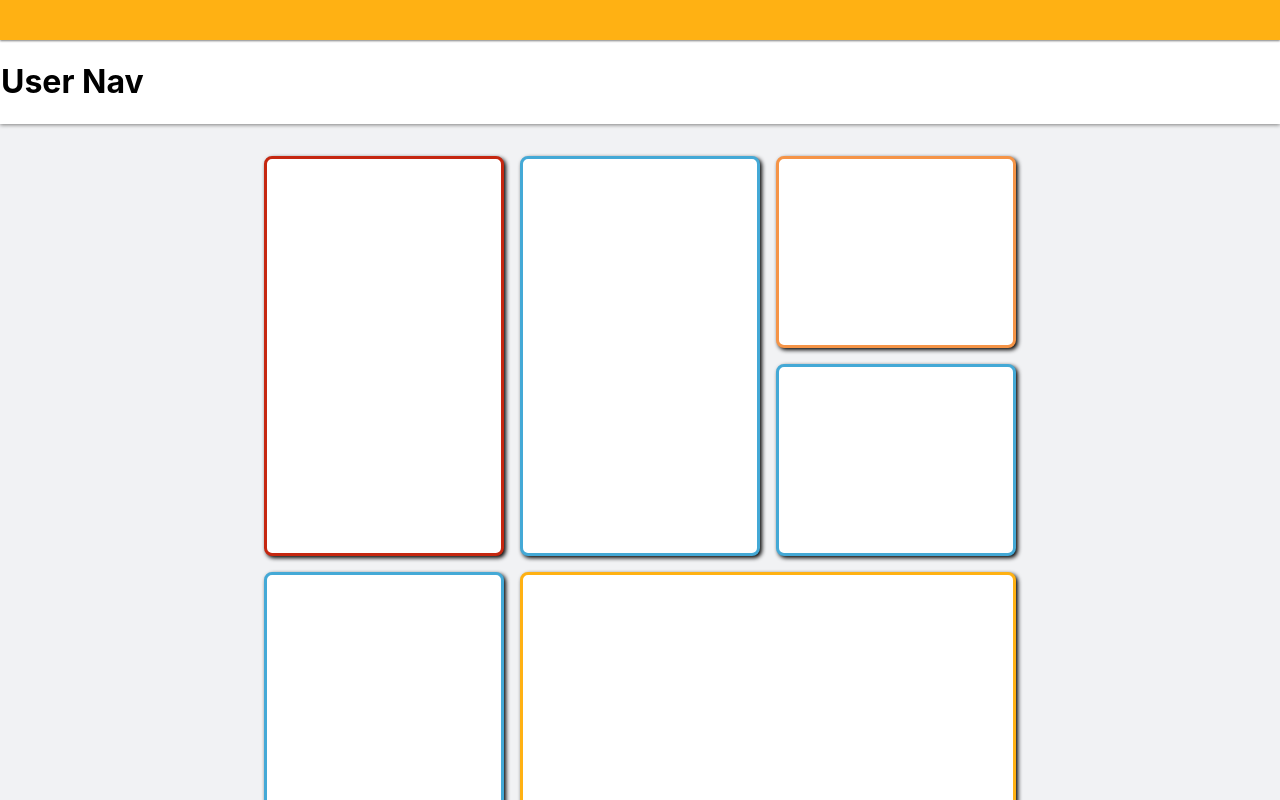
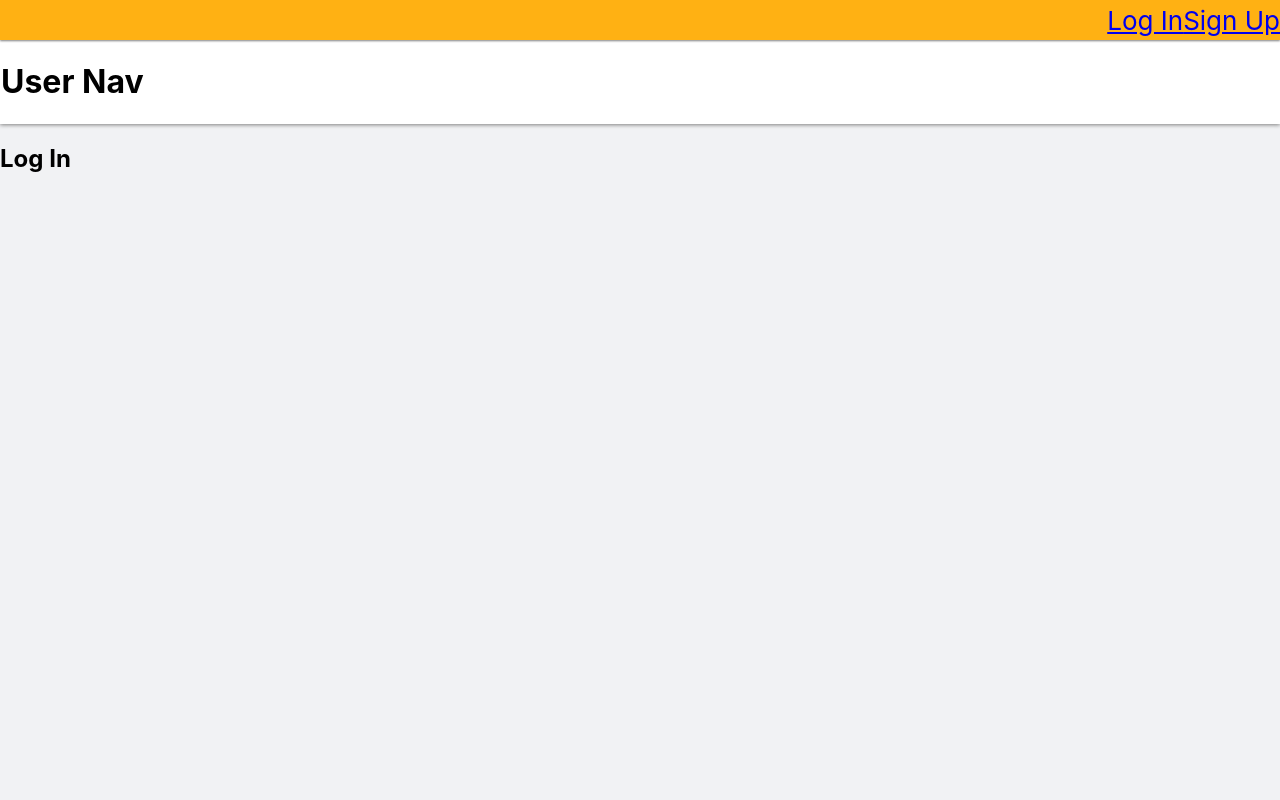
Before and after one commit to gsuemith/summer-friendship-react, a React (Create React App) app: page /login in a window 1280 px wide. Shown: the top 800 px of the page. Built offline with nearby package versions, Linux system fonts and the light colour scheme.

Commit message:
sign up working

```diff
--- a/db.json
+++ b/db.json
@@ -5,6 +5,18 @@
       "username": "jsmith",
       "password": "password",
       "name": "Jean Smith"
+    },
+    {
+      "username": "gsuemith",
+      "password": "password",
+      "name": "Garrick Suemith",
+      "id": 1001
+    },
+    {
+      "username": "gsuemith1",
+      "password": "password",
+      "name": "Garrick Suemith",
+      "id": 1002
     }
   ],
   "child": [
@@ -14,6 +26,20 @@
       "password": "password",
       "name": "Jim Smith",
       "parentId": 1000
+    },
+    {
+      "username": "garrick",
+      "password": "password",
+      "name": "Garrick Suemith",
+      "parentId": 1001,
+      "id": 2001
+    },
+    {
+      "username": "garrick1",
+      "password": "password",
+      "name": "Garrick Suemith",
+      "parentId": 1000,
+      "id": 2002
     }
   ],
   "director": [
--- a/src/App.js
+++ b/src/App.js
@@ -1,11 +1,12 @@
 import React from 'react'
-import { Switch, Route, Link } from 'react-router-dom'
+import { Switch, Route } from 'react-router-dom'
 
 import Header from './components/Header'
 import AccountNav from './components/AccountNav'
 
 import Home from './views/Home'
 import Register from './views/CreateAccount'
+import Login from './views/Login'
 
 import './App.css';
 
@@ -18,6 +19,7 @@ function App() {
         <Route path="/account/create">
           <Register/>
         </Route>
+        <Route path="/login" component={Login}/>
         <Route path="/">
           <Home/>
         </Route>
--- a/src/components/Header.js
+++ b/src/components/Header.js
@@ -1,4 +1,5 @@
 import React from 'react'
+import { Link } from 'react-router-dom'
 
 import styled from 'styled-components'
 
@@ -6,9 +7,9 @@ const AppHeader = styled.header`
   background-color: #FFB113;
   min-height: 5vh;
   display: flex;
-  flex-direction: column;
+  flex-direction: row;
   align-items: center;
-  justify-content: center;
+  justify-content: space-between;
   font-size: calc(10px + 2vmin);
   color: white;
   box-shadow: 0px 1px 2px gray;
@@ -19,7 +20,12 @@ function Header() {
   return (
 
     <AppHeader>
+      <div></div>
+      <nav>
+        <Link to="/login">Log In</Link>
+        <Link to="/account/create">Sign Up</Link>
 
+      </nav>
     </AppHeader>
 
   )
--- a/src/views/CreateAccount.js
+++ b/src/views/CreateAccount.js
@@ -1,4 +1,5 @@
 import React, { useState, useEffect } from 'react'
+import { useHistory } from 'react-router-dom'
 import axios from 'axios'
 import * as yup from 'yup'
 import { parentSchema, childSchema } from '../validation/createAccountSchema'
@@ -26,6 +27,8 @@ function CreateAccount() {
   const [childUsernames, setChildUsernames] = useState([]);
   const [errors, setErrors] = useState(initialErrors);
 
+  let history = useHistory();
+
   //get list of usernames;
   useEffect(() => {
     axios.all([
@@ -52,7 +55,7 @@ function CreateAccount() {
 
     schema.isValid(formValues).then(valid => setDisabled(!valid))
 
-  }, [formValues])
+  }, [formValues, childUsernames, parentUsernames])
 
   const onChange = evt => {
     const { name, value } = evt.target;
@@ -94,17 +97,25 @@ function CreateAccount() {
 
     axios.get(`${URL}/parent?username=${formValues.parentUsername}`)
       .then(res => {
-        console.log(res);
-      })
+        let parent = res.data[0];
+        if(parent){
+          newUser.parentId = parent.id;
+        }
 
-    axios.post(`${URL}/${formValues.type}`, newUser)
-      .then(res => {
-        console.log(res)
+        axios.post(`${URL}/${formValues.type}`, newUser)
+          .then(res => {
+            console.log(res.data)
+            history.push('/login')
+          })
+          .catch(err => {
+            console.log("User account not created:", err)
+          })
       })
       .catch(err => {
         console.log("User account not created:", err)
       })
-    console.log(newUser);
+
+
   }
 
   return (
--- /dev/null
+++ b/src/views/Login.js
@@ -0,0 +1,11 @@
+import React from 'react'
+
+function Login() {
+  return (
+    <div>
+      <h2>Log In</h2>
+    </div>
+  )
+}
+
+export default Login
```
